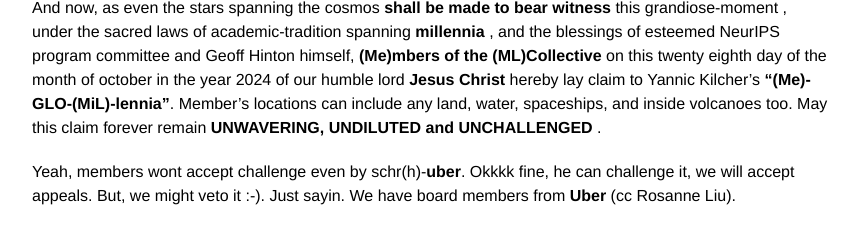
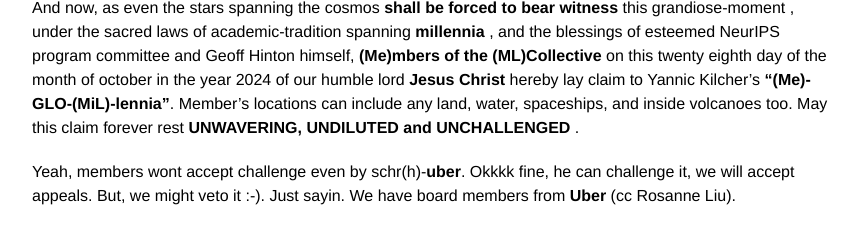
Before and after one commit to rajatmodi62/rajatmodi62.github.io, a Jekyll site: the page built from _posts/2024-10-26-hinton_apm.md, in a window 1280 px wide and 900 px high, scrolled down 1486 px, cut to the strip 261-900 px from the top of the window. Shown: the top 225 px of the strip, without its empty margins (208-1071 px from the left). Built offline with Jekyll 4.4.1, drawn with Linux system fonts in a browser that asks for light colours; comment, search, counter and statistics services are not loaded.

Commit message:
soft link blog

```diff
--- a/_posts/2024-10-26-hinton_apm.md
+++ b/_posts/2024-10-26-hinton_apm.md
@@ -27,7 +27,7 @@ date:   2024-10-26 11:00:00
 </div>
 
 
-And now, as even the stars spanning the cosmos <b> shall be made to bear witness </b>  this grandiose-moment , under the sacred laws of academic-tradition spanning <b> millennia </b>, and the blessings of esteemed NeurIPS program committee and Geoff Hinton himself, <b>(Me)mbers of the (ML)Collective</b> on this twenty eighth day of the month of october in the year 2024 of our humble lord <b>Jesus Christ</b>  hereby lay claim to  Yannic Kilcher’s <b>“(Me)-GLO-(MiL)-lennia”</b>. Member's locations can include any land, water, spaceships, and inside volcanoes too. May this claim forever remain <b>UNWAVERING, UNDILUTED and UNCHALLENGED </b>.
+And now, as even the stars spanning the cosmos <b> shall be forced to bear witness </b>  this grandiose-moment , under the sacred laws of academic-tradition spanning <b> millennia </b>, and the blessings of esteemed NeurIPS program committee and Geoff Hinton himself, <b>(Me)mbers of the (ML)Collective</b> on this twenty eighth day of the month of october in the year 2024 of our humble lord <b>Jesus Christ</b>  hereby lay claim to  Yannic Kilcher’s <b>“(Me)-GLO-(MiL)-lennia”</b>. Member's locations can include any land, water, spaceships, and inside volcanoes too. May this claim forever rest <b>UNWAVERING, UNDILUTED and UNCHALLENGED </b>.
 
 Yeah, members wont accept challenge even by schr(h)-<b>uber</b>. Okkkk fine, he can challenge it, we will accept appeals. But, we might veto it :-). Just sayin. We have board members from <b>Uber</b> (cc Rosanne Liu).
 
```
